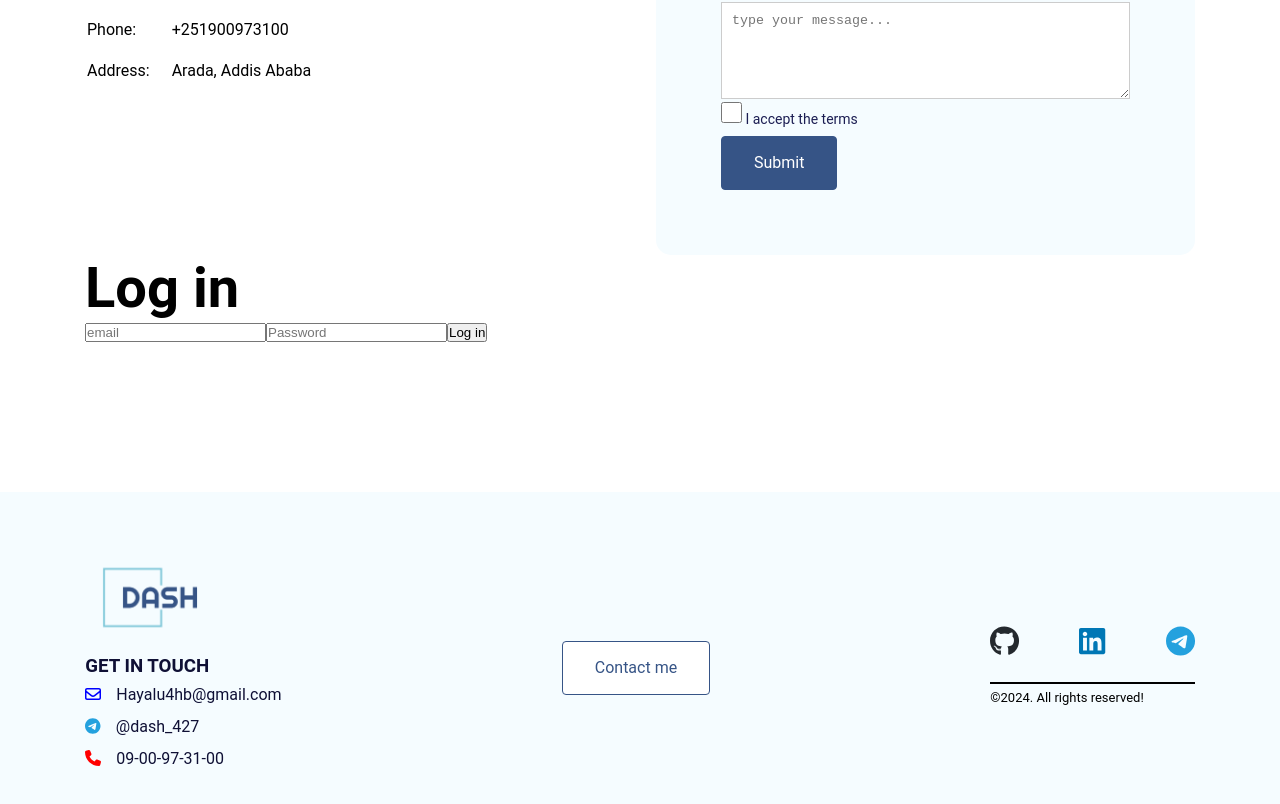
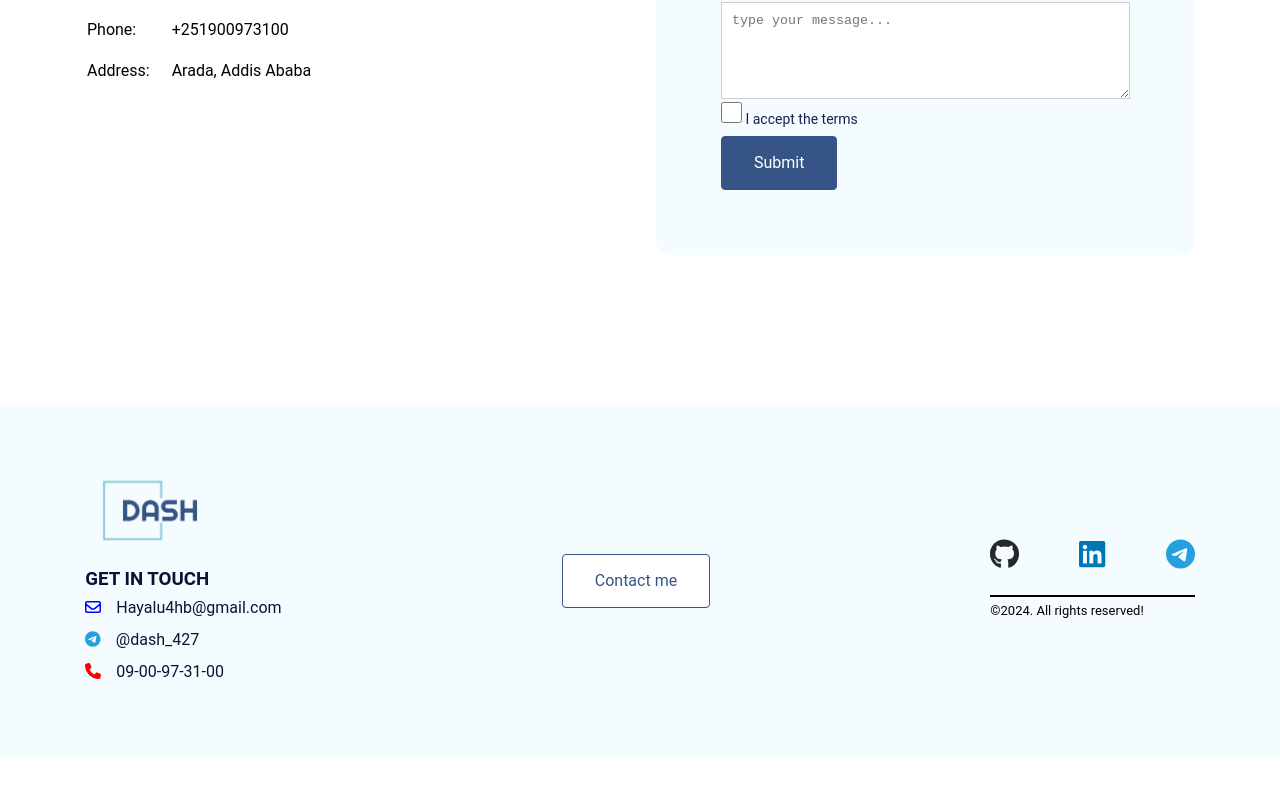
Before and after one commit to Hailu-Kibret/dash-portfolio, a React (Create React App) app: page / in a window 1280 px wide. Shown: the part 5397-6201 px from the top of the page. After the commit the page ends 6154 px from the top, so only its background shows below. Built offline with nearby package versions, Linux system fonts and the light colour scheme.

Commit message:
additional change

```diff
--- a/src/Pages/Home/ContactMe.js
+++ b/src/Pages/Home/ContactMe.js
@@ -145,14 +145,6 @@ function ContactMe() {
           </form>
         </div>
       </div>
-      <div>
-        <h1>Log in</h1>
-        <form onSubmit={handleLogin}>
-          <input type="email" placeholder="email" />
-          <input type="password" placeholder="Password" />
-          <button type="submit">Log in</button>
-        </form>
-      </div>
     </section>
   );
 }
--- a/src/Pages/Home/HeroSection.js
+++ b/src/Pages/Home/HeroSection.js
@@ -2,6 +2,10 @@ import React from "react";
 import herophoto from "../../asset/logo-photo.png";
 
 function HeroSection() {
+  const scrollToContact = () => {
+    const contactSection = document.getElementById("Contact");
+    contactSection.scrollIntoView({ behavior: "smooth", block: "start" });
+  };
   return (
     <section id="heroSection" className="hero--section">
       <div className="hero--section--content--box">
@@ -19,7 +23,10 @@ function HeroSection() {
             problems.
           </p>
         </div>
-        <button className="btn btn-primary">Get in Touch</button>
+
+        <button onClick={scrollToContact} className="btn btn-primary">
+          Get in Touch
+        </button>
       </div>
       <div className="hero--section--img">
         <img src={herophoto} alt="hero section" />
```
